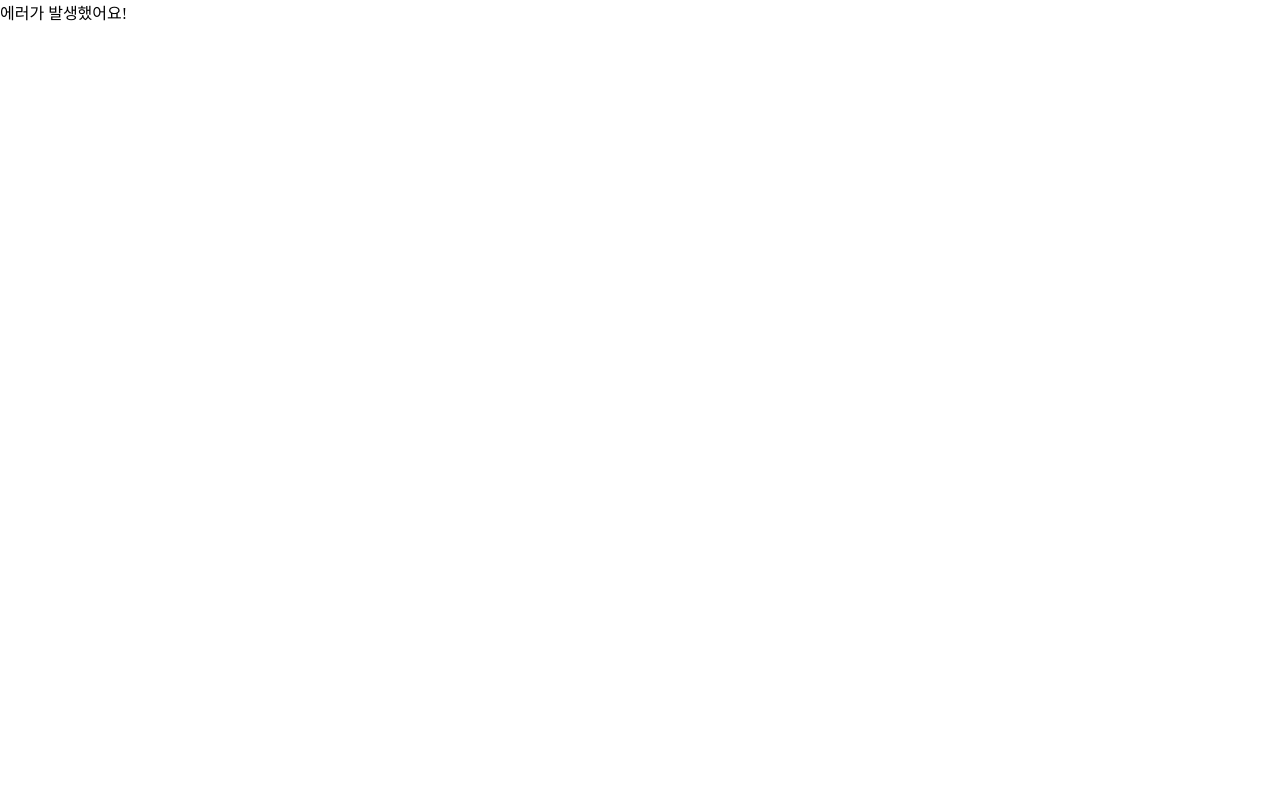
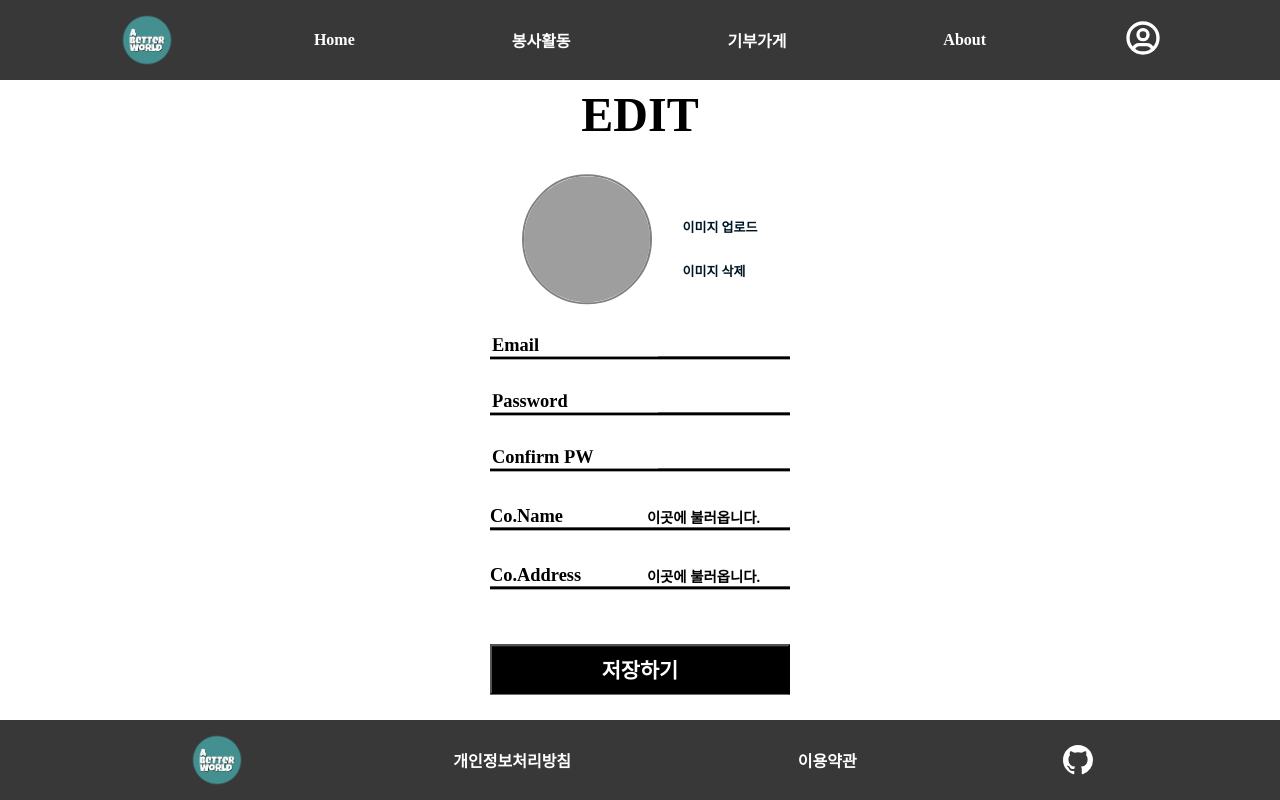
Before and after one commit to codestates-seb/seb42_main_014, a React (Create React App) app in the folder client/: page /companyedit in a window 1280 px wide. Before the commit this address had no page. Built offline with nearby package versions, Linux system fonts and the light colour scheme; grey boxes are pictures that could not be loaded; a web font is replaced by a local one.

Commit message:
feat: user,co Edit 페이지  구현

```diff
--- /dev/null
+++ b/client/src/pages/Sign/CompanyEdit.tsx
@@ -0,0 +1,168 @@
+import { useState } from "react";
+import styled from "styled-components";
+import ImgUpload from "../../components/ImgUpload";
+import Modal from "../../components/Modal";
+
+const Body = styled.body`
+	height: 100vh;
+	width: 100%;
+	position: fixed;
+`;
+const StyledContainer = styled.div`
+	position: absolute;
+	top: 40%;
+	left: 50%;
+	transform: translate(-50%, -50%);
+	display: flex;
+	flex-direction: column;
+	justify-content: center;
+	align-items: center;
+`;
+const EditForm = styled.div`
+	display: flex;
+	flex-direction: column;
+	justify-content: center;
+	align-items: center;
+	width: fit-content;
+	padding-bottom: 20px;
+`;
+
+const Login = styled.div`
+	display: flex;
+	justify-content: space-between;
+
+	width: 100%;
+	min-width: 300px;
+	span {
+		margin-right: 30px;
+		font-size: 0.9rem;
+		margin-left: 15px;
+	}
+	input {
+		border-style: none;
+		:focus {
+			outline: none;
+		}
+		::placeholder {
+			color: black;
+			font-weight: 900;
+			font-size: 1.15rem;
+		}
+	}
+	border-bottom: 3px solid black;
+	margin-bottom: 35px;
+	color: black;
+	font-weight: 900;
+	font-size: 1.15rem;
+`;
+const Btn = styled.button`
+	width: 100%;
+	cursor: pointer;
+	color: white;
+	font-size: 1.3rem;
+	font-weight: bold;
+	background-color: black;
+	margin-bottom: 30px;
+	margin-top: 20px;
+	padding: 0.5rem;
+`;
+
+const Profile = styled.div`
+	display: flex;
+	flex-direction: row;
+	align-items: center;
+	justify-content: space-between;
+	input {
+		display: none;
+	}
+	label {
+		margin: 5px 0 20px 0;
+		font-weight: bold;
+		font-size: 13px;
+		color: #001624;
+		display: inline-block;
+		cursor: pointer;
+	}
+	label:hover {
+		color: #003a9f;
+	}
+	label:hover:last-child {
+		color: red;
+	}
+	img {
+		cursor: pointer;
+		width: 130px;
+		height: 130px;
+		border: 2px solid gray;
+		border-radius: 50%;
+		margin-right: 30px;
+		margin-bottom: 30px;
+	}
+`;
+const Header = styled.h1`
+	font-size: 3rem;
+`;
+const ImgView = styled.div`
+	img {
+		width: 100%;
+		height: 100%;
+	}
+`;
+const LabelFlex = styled.div`
+	display: flex;
+	flex-direction: column;
+`;
+
+export default function UserEdit() {
+	const [isOpen, setisOpen] = useState(false);
+	const [isEmage, setisEmage] = useState<boolean | any>(false);
+	const imgSrc = isEmage.src;
+	const toggle = (event: any) => {
+		setisOpen(!isOpen);
+		click(event);
+	};
+	const click = (event: { currentTarget: any }) => {
+		let clickEmg = event.currentTarget;
+		setisEmage(clickEmg);
+	};
+
+	return (
+		<Body>
+			<StyledContainer>
+				<EditForm>
+					<Header>EDIT</Header>
+					<Profile>
+						<ImgUpload modal={toggle} />
+						<LabelFlex>
+							<label htmlFor="profileImg">이미지 업로드</label>
+							<label htmlFor="delteImg">이미지 삭제</label>
+						</LabelFlex>
+					</Profile>
+					<Login>
+						<input placeholder="Email"></input>
+					</Login>
+					<Login>
+						<input placeholder="Password"></input>
+					</Login>
+					<Login>
+						<input placeholder="Confirm PW"></input>
+					</Login>
+					<Login title="수정권한이 없습니다. 회사 기본 정보 수정을 원하신다면 문의 부탁드립니다.">
+						Co.Name<span>이곳에 불러옵니다.</span>
+					</Login>
+					<Login title="수정권한이 없습니다. 회사 기본 정보 수정을 원하신다면 문의 부탁드립니다.">
+						Co.Address
+						<span>이곳에 불러옵니다.</span>
+					</Login>
+
+					<Btn>저장하기</Btn>
+				</EditForm>
+			</StyledContainer>
+			<ImgView>
+				<Modal isOpen={isOpen} toggle={toggle}>
+					<img src={imgSrc} alt=""></img>
+				</Modal>
+			</ImgView>
+		</Body>
+	);
+}
```
Also changed, not shown: client/src/index.tsx (+6 -1 lines).
